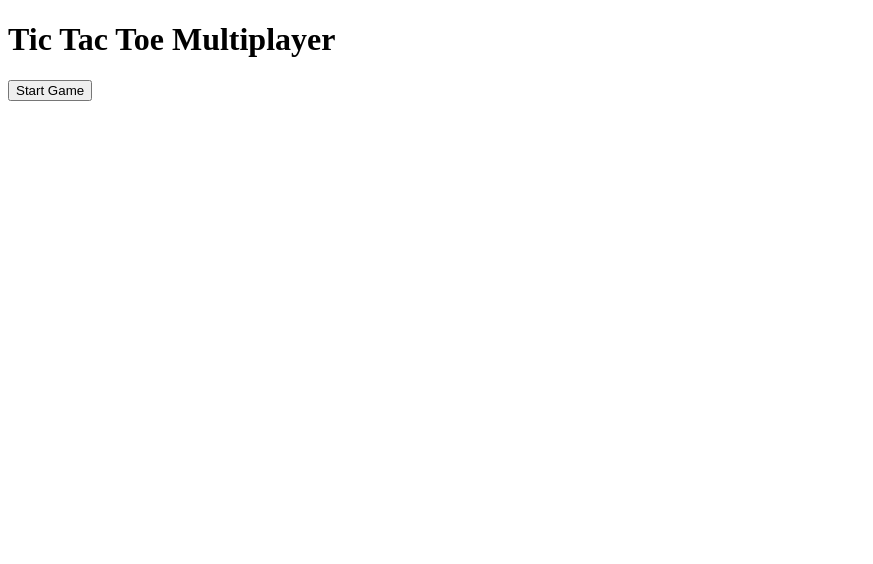
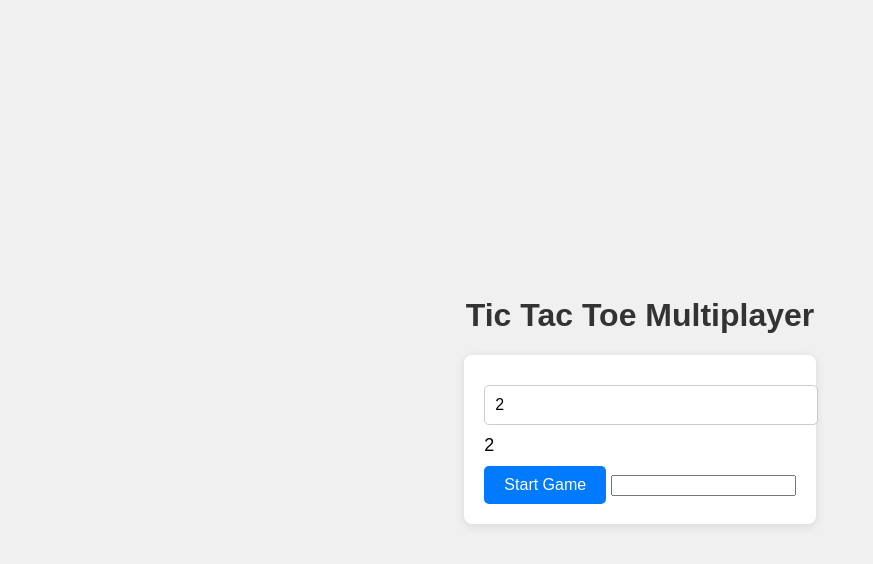
Before and after one commit to marcusgchan/multi-tictactoe, a plain HTML site: page web/index.html in a window 1280 px wide. Shown: the whole page, without its empty margins (0-873 px from the left). Drawn offline with Linux system fonts and the light colour scheme.

Commit message:
added styling

```diff
--- a/web/index.html
+++ b/web/index.html
@@ -4,15 +4,66 @@
     <meta charset="UTF-8" />
     <meta name="viewport" content="width=device-width, initial-scale=1" />
     <title>Tic Tac Toe</title>
-    <!-- <link href="css/style.css" rel="stylesheet" /> -->
+    <style>
+      body {
+        font-family: Arial, sans-serif;
+        background-color: #f0f0f0;
+        display: flex;
+        flex-direction: column;
+        align-items: center;
+        justify-content: center;
+        height: 100vh;
+        margin: 0;
+      }
+
+      h1 {
+        color: #333;
+      }
+
+      form {
+        background-color: #fff;
+        padding: 20px;
+        border-radius: 8px;
+        box-shadow: 0 2px 10px rgba(0, 0, 0, 0.1);
+      }
+
+      p {
+        font-size: 18px;
+        margin: 10px 0;
+      }
+
+      button {
+        padding: 10px 20px;
+        font-size: 16px;
+        color: #fff;
+        background-color: #007bff;
+        border: none;
+        border-radius: 5px;
+        cursor: pointer;
+        transition: background-color 0.3s;
+      }
+
+      button:hover {
+        background-color: #0056b3;
+      }
+
+      input[type="number"] {
+        padding: 10px;
+        font-size: 16px;
+        width: 100%;
+        margin-top: 10px;
+        border: 1px solid #ccc;
+        border-radius: 5px;
+      }
+    </style>
   </head>
   <body>
-    <h1>Tic Tac Toe Multiplayer </h1>
+    <h1>Tic Tac Toe Multiplayer</h1>
     <form action="/lobby" method="post">
-
-      <p id="max-players-value"></p>
-
-      <button type="submit"> Start Game </button>
+      <input type="number" id="max-players-input" min="2" max="1000" value="2" />
+      <p id="max-players-value">2</p>
+      <button type="submit">Start Game</button>
+      <input id = "game-code" min="6" max="6"/>
     </form>
 
     <script>
```
